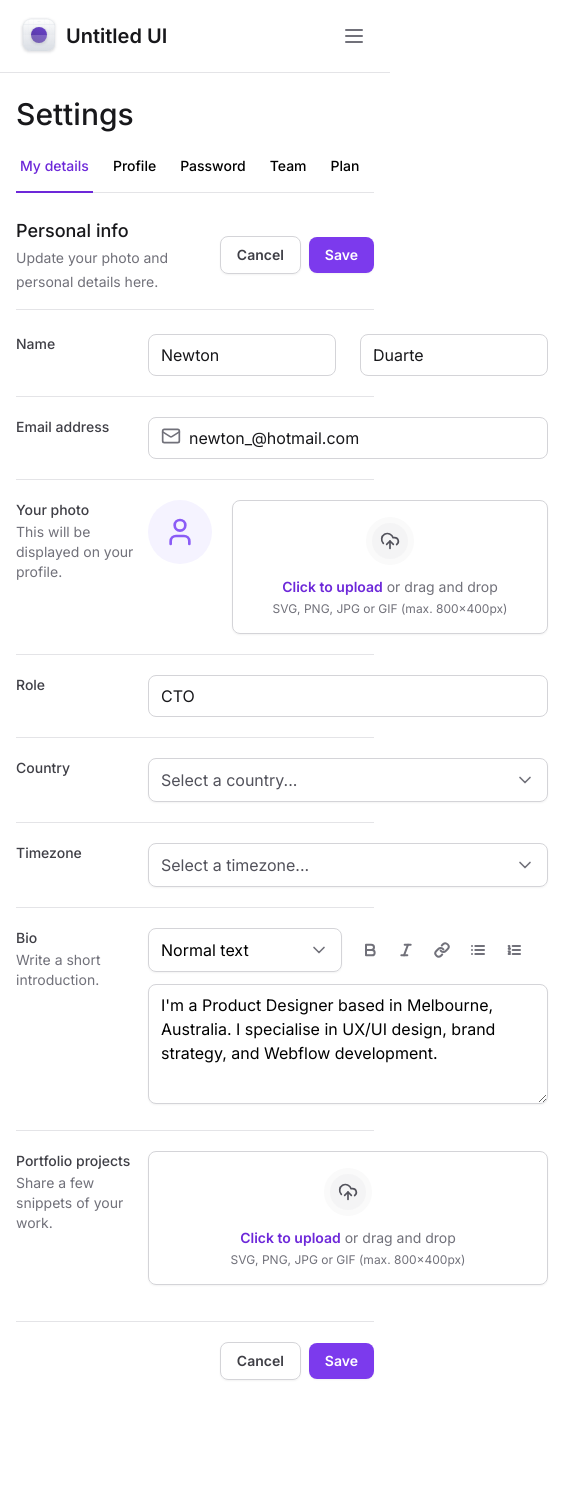
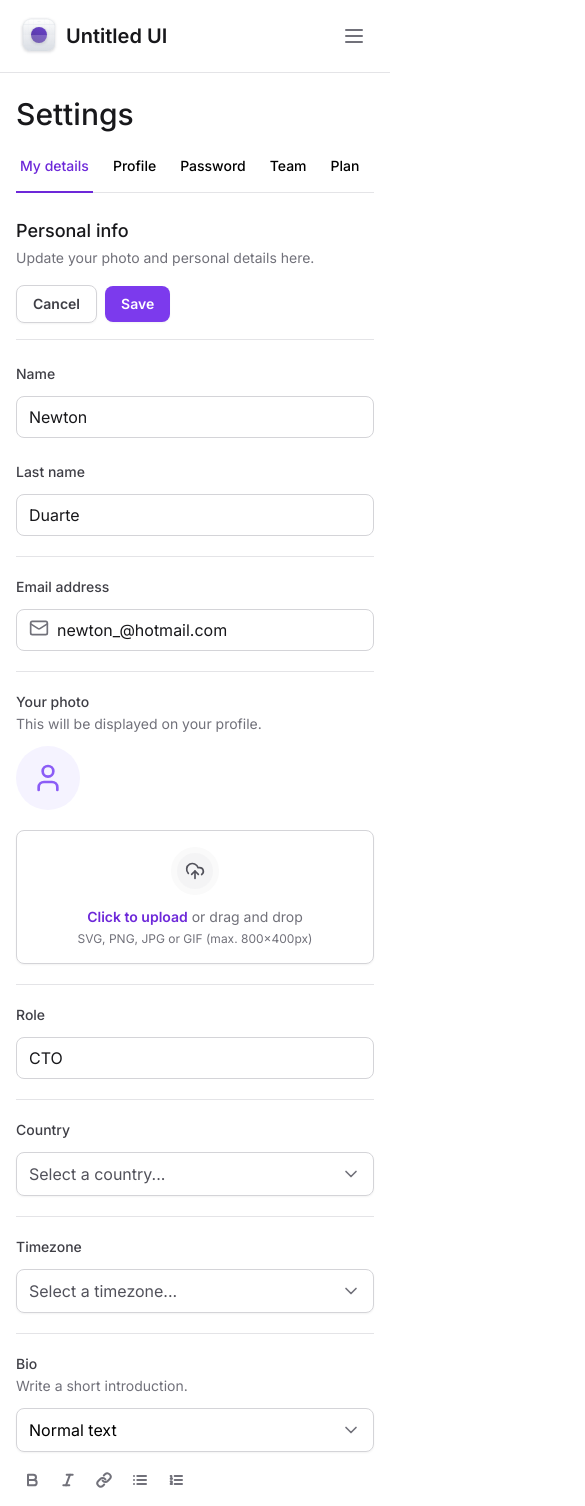
Before and after one commit to Newton-Duarte/ignite-tailwind, a Next.js app: page / in a window 390 px wide. Shown: the top 1506 px of the page, 585 px wide, since content can reach past the window. Before the commit the page ends 1428 px from the top, so only its background shows below. Built offline with nearby package versions, Linux system fonts and the light colour scheme.

Commit message:
style: add responsive styles to main page

```diff
--- a/src/app/page.tsx
+++ b/src/app/page.tsx
@@ -14,7 +14,7 @@
       <SettingsTabs />
 
       <div className="mt-6 flex flex-col">
-        <div className="flex items-center justify-between border-b border-zinc-200 pb-4">
+        <div className="flex flex-col justify-between gap-4 border-b border-zinc-200 pb-4 lg:flex-row lg:items-center">
           <div className="space-y-1">
             <h2 className="text-lg font-medium text-zinc-900">Personal info</h2>
             <span className="text-sm text-zinc-500">
@@ -35,25 +35,33 @@
           id="settings"
           className="mt-6 flex w-full flex-col gap-5 divide-y divide-zinc-200"
         >
-          <div className="grid grid-cols-form gap-3">
+          <div className="flex flex-col gap-3 lg:grid lg:grid-cols-form">
             <label
               htmlFor="firstName"
               className="text-sm font-medium text-zinc-700"
             >
               Name
             </label>
-            <div className="grid grid-cols-2 gap-6">
+            <div className="flex flex-col gap-6 lg:grid lg:grid-cols-2">
               <Input.InputRoot>
                 <Input.InputControl id="firstName" defaultValue="Newton" />
               </Input.InputRoot>
 
-              <Input.InputRoot>
-                <Input.InputControl defaultValue="Duarte" />
-              </Input.InputRoot>
+              <div className="flex flex-col gap-3 lg:block">
+                <label
+                  htmlFor="lastName"
+                  className="text-sm font-medium text-zinc-700 lg:sr-only"
+                >
+                  Last name
+                </label>
+                <Input.InputRoot>
+                  <Input.InputControl id="lastName" defaultValue="Duarte" />
+                </Input.InputRoot>
+              </div>
             </div>
           </div>
 
-          <div className="grid grid-cols-form gap-3 pt-5">
+          <div className="flex flex-col gap-3 pt-5 lg:grid lg:grid-cols-form">
             <label
               htmlFor="email"
               className="text-sm font-medium text-zinc-700"
@@ -72,7 +80,7 @@
             </Input.InputRoot>
           </div>
 
-          <div className="grid grid-cols-form gap-3 pt-5">
+          <div className="flex flex-col gap-3 pt-5 lg:grid lg:grid-cols-form">
             <label
               htmlFor="photo"
               className="text-sm font-medium text-zinc-700"
@@ -82,14 +90,14 @@
                 This will be displayed on your profile.
               </span>
             </label>
-            <FileInput.Root className="flex items-start gap-5">
+            <FileInput.Root className="flex flex-col gap-5 lg:flex-row lg:items-start">
               <FileInput.ImagePreview />
               <FileInput.Trigger />
               <FileInput.Control />
             </FileInput.Root>
           </div>
 
-          <div className="grid grid-cols-form gap-3 pt-5">
+          <div className="flex flex-col gap-3 pt-5 lg:grid lg:grid-cols-form">
             <label htmlFor="role" className="text-sm font-medium text-zinc-700">
               Role
             </label>
@@ -98,7 +106,7 @@
             </Input.InputRoot>
           </div>
 
-          <div className="grid grid-cols-form gap-3 pt-5">
+          <div className="flex flex-col gap-3 pt-5 lg:grid lg:grid-cols-form">
             <label
               htmlFor="country"
               className="text-sm font-medium text-zinc-700"
@@ -111,7 +119,7 @@
             </Select>
           </div>
 
-          <div className="grid grid-cols-form gap-3 pt-5">
+          <div className="flex flex-col gap-3 pt-5 lg:grid lg:grid-cols-form">
             <label
               htmlFor="timezone"
               className="text-sm font-medium text-zinc-700"
@@ -127,7 +135,7 @@
             </Select>
           </div>
 
-          <div className="grid grid-cols-form gap-3 pt-5">
+          <div className="flex flex-col gap-3 pt-5 lg:grid lg:grid-cols-form">
             <label htmlFor="bio" className="text-sm font-medium text-zinc-700">
               Bio
               <span className="mt-0.5 block text-sm font-normal text-zinc-500">
@@ -135,7 +143,7 @@
               </span>
             </label>
             <div className="space-y-3">
-              <div className="grid grid-cols-2 gap-3">
+              <div className="flex flex-col gap-3 lg:grid lg:grid-cols-2">
                 <Select placeholder="" defaultValue="normal">
                   <SelectItem
                     value="normal"
@@ -175,7 +183,7 @@
             </div>
           </div>
 
-          <div className="grid grid-cols-form gap-3 pt-5">
+          <div className="flex flex-col gap-3 pt-5 lg:grid lg:grid-cols-form">
             <label
               htmlFor="projects"
               className="text-sm font-medium text-zinc-700"
```
